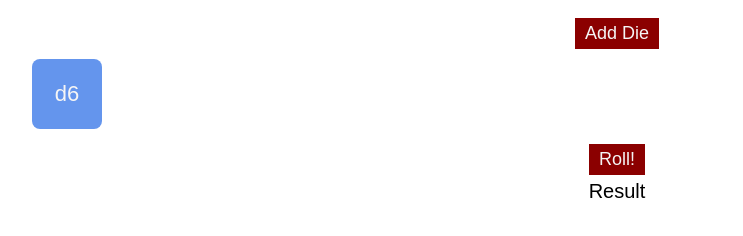
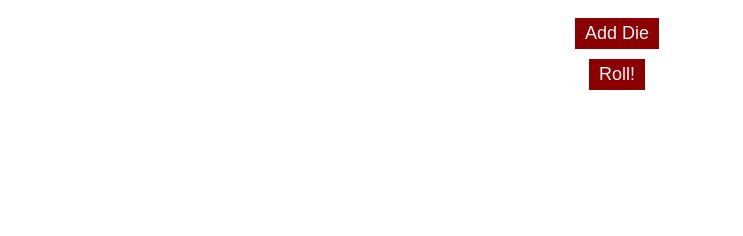
Before and after one commit to chrislewisdev/dice-roller, a plain HTML site: page index.html in a window 1280 px wide. Shown: the part 50-286 px from the top of the page, without its empty margins (23-766 px from the left). Drawn offline with Linux system fonts and the light colour scheme.

Commit message:
Added todo and removed the default die

```diff
--- a/index.html
+++ b/index.html
@@ -2,8 +2,16 @@
 
 <head>
     <title>Dice Roller</title>
+    <meta name="viewport" content="width=device-width, initial-scale=1">
     <link rel="stylesheet" type="text/css" href="./style.css" />
     <script src="./scripts.js"></script>
+    <!--
+        TODO:
+         - Support multiple types of dice
+         - Colour scheming
+         - Dice animations
+         - Result animation
+    -->
 </head>
 
 <body>
@@ -12,10 +20,9 @@
     <button onclick="addDie()">Add Die</button>
 
     <div id="dice">
-        <div class="die d6">d6</div>
     </div>
 
-    <button onclick="rollDice()">Roll!</button> <span id="result">Result</span>
+    <button onclick="rollDice()">Roll!</button> <span id="result"></span>
 </body>
 
 </html>
--- a/style.css
+++ b/style.css
@@ -22,8 +22,6 @@ button {
 }
 button:active {
     background-color: crimson;
-    transform: scale(0.9);
-    transition: transform 25ms;
 }
 
 #dice {
```
